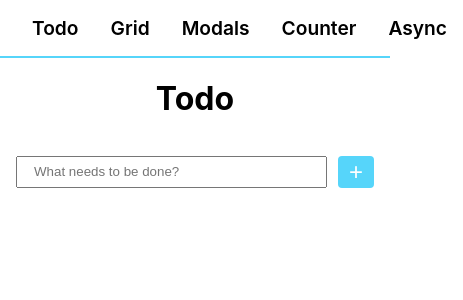
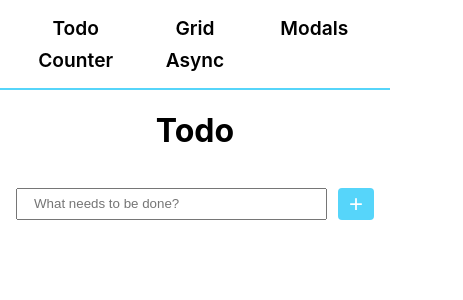
Before and after one commit to dev-song/apps-combo-react, a React (Create React App) app: page /todo in a window 390 px wide. Shown: the top 300 px of the page, 463 px wide, since content can reach past the window. Built offline with nearby package versions, Linux system fonts and the light colour scheme.

Commit message:
Style: Navigation and Async component to make app mobile-responsive

```diff
--- a/src/components/Async.css
+++ b/src/components/Async.css
@@ -68,3 +68,40 @@
   font-weight: bold;
   text-align: center;
 }
+
+@media (max-width: 768px) {
+  .Async__cities--container {
+    display: grid;
+    justify-items: center;
+    grid-template-columns: repeat(2, 1fr);
+
+    margin-bottom: 1rem;
+  }
+
+  .cities__select-button {
+    width: 80%;
+    padding: 0.5rem;
+  }
+
+  .cities__select-button:nth-of-type(-n + 2) {
+    margin-bottom: 1rem;
+  }
+}
+
+@media (max-width: 480px) {
+  .Async__weather-data > p {
+    margin: 0.5rem 0;
+  }
+
+  .weather-data__city-img--container {
+    height: 16rem;
+    margin: auto;
+    margin-top: 1rem;
+  }
+
+  .weather-data__city-img {
+    max-width: 95%;
+
+    object-fit: contain;
+  }
+}
--- a/src/components/Navigation.css
+++ b/src/components/Navigation.css
@@ -2,6 +2,7 @@
   display: flex;
   justify-content: flex-start;
   align-items: center;
+  flex-wrap: wrap;
 
   margin: 0;
   padding: 0;
@@ -32,3 +33,25 @@
 .Navigation__link:hover {
   color: var(--app-color);
 }
+
+@media (max-width: 768px) {
+  .Navigation__container {
+    display: grid;
+    justify-items: center;
+    grid-template-columns: repeat(3, 1fr);
+
+    padding: 1rem;
+  }
+
+  .Navigation__link--container {
+    padding: 0;
+  }
+
+  .Navigation__link--container:first-of-type {
+    margin: 0;
+  }
+
+  .Navigation__link--container:nth-of-type(-n + 3) {
+    padding-bottom: 0.5rem;
+  }
+}
```
